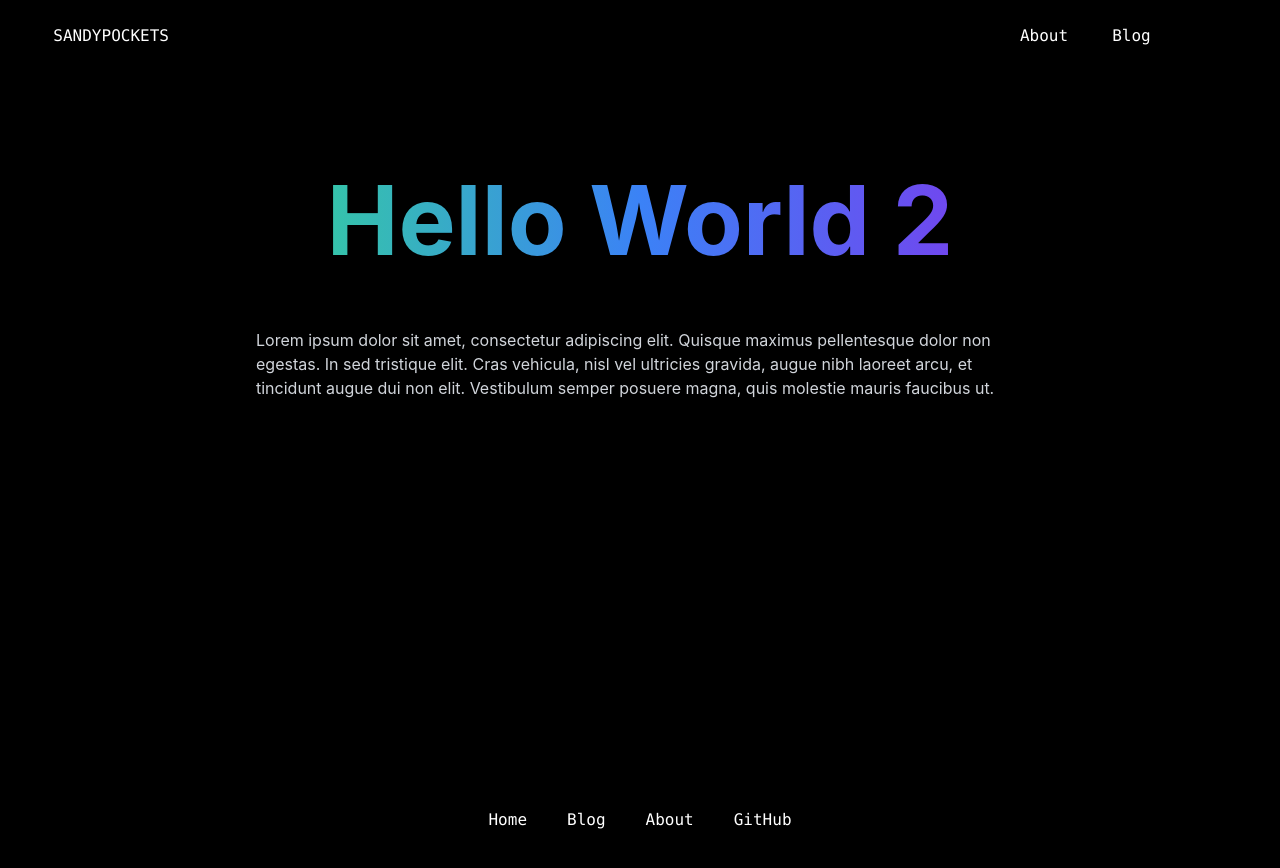
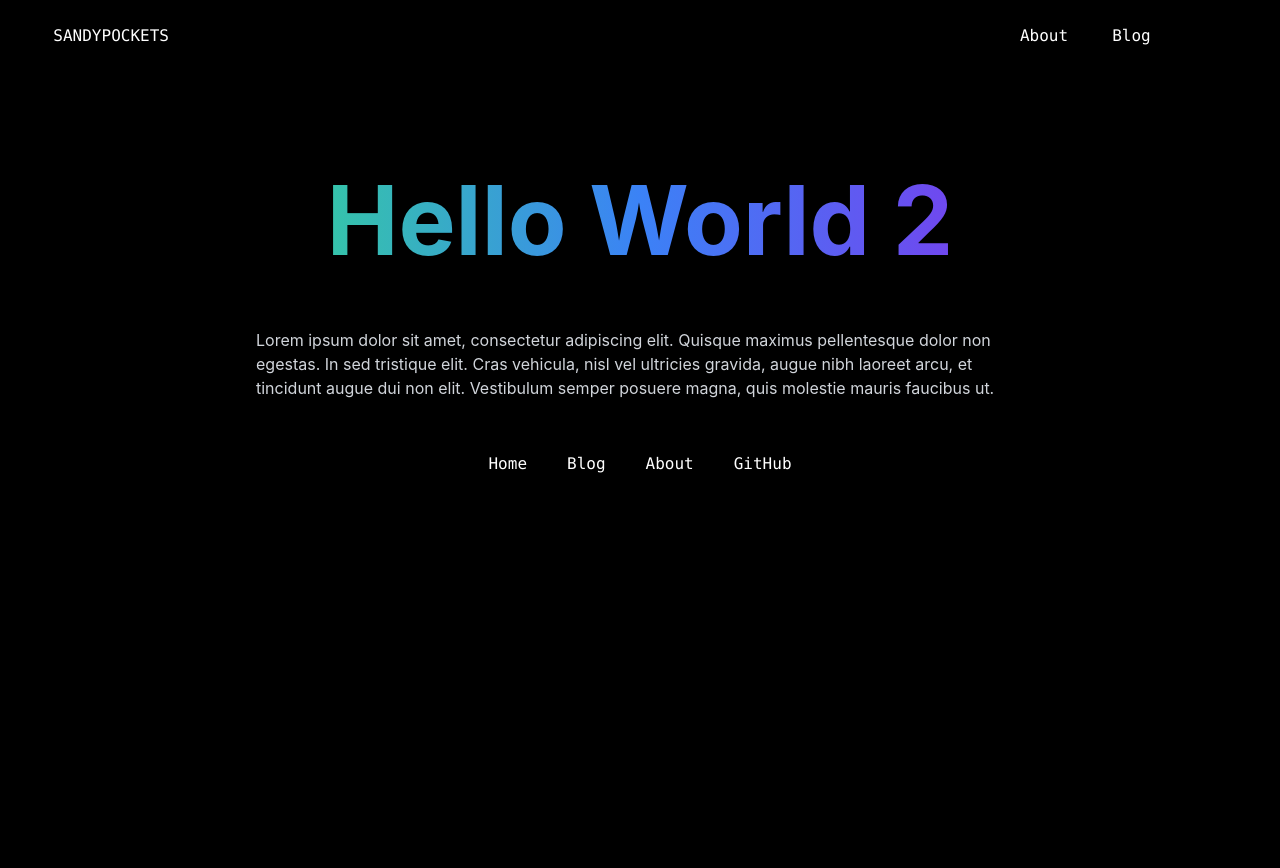
Before and after one commit to sandypockets/sandypockets-blog, a Next.js app: page /blog/hello-world-2 in a window 1280 px wide. Shown: the top 868 px of the page. After the commit the page ends 800 px from the top, so only its background shows below. Built offline with nearby package versions, Linux system fonts and the light colour scheme; a web font is replaced by a local one.

Commit message:
Ensure footer is above fold where applicable

```diff
--- a/components/layout/Layout.jsx
+++ b/components/layout/Layout.jsx
@@ -11,11 +11,13 @@
         <meta name="Description" content={description} />
         <title>{pageTitle}</title>
       </Head>
-      <main className="min-h-screen w-full flex justify-center bg-black text-white">
-        <Nav />
-        <div className="content pt-32 mx-16">{children}</div>
-      </main>
-      <Footer />
+      <div className="min-h-screen">
+        <main className="w-full min-h-5/6 flex justify-center bg-black text-white">
+          <Nav />
+          <div className="content pt-32 mx-16">{children}</div>
+        </main>
+        <Footer />
+      </div>
     </>
   );
 }
```
